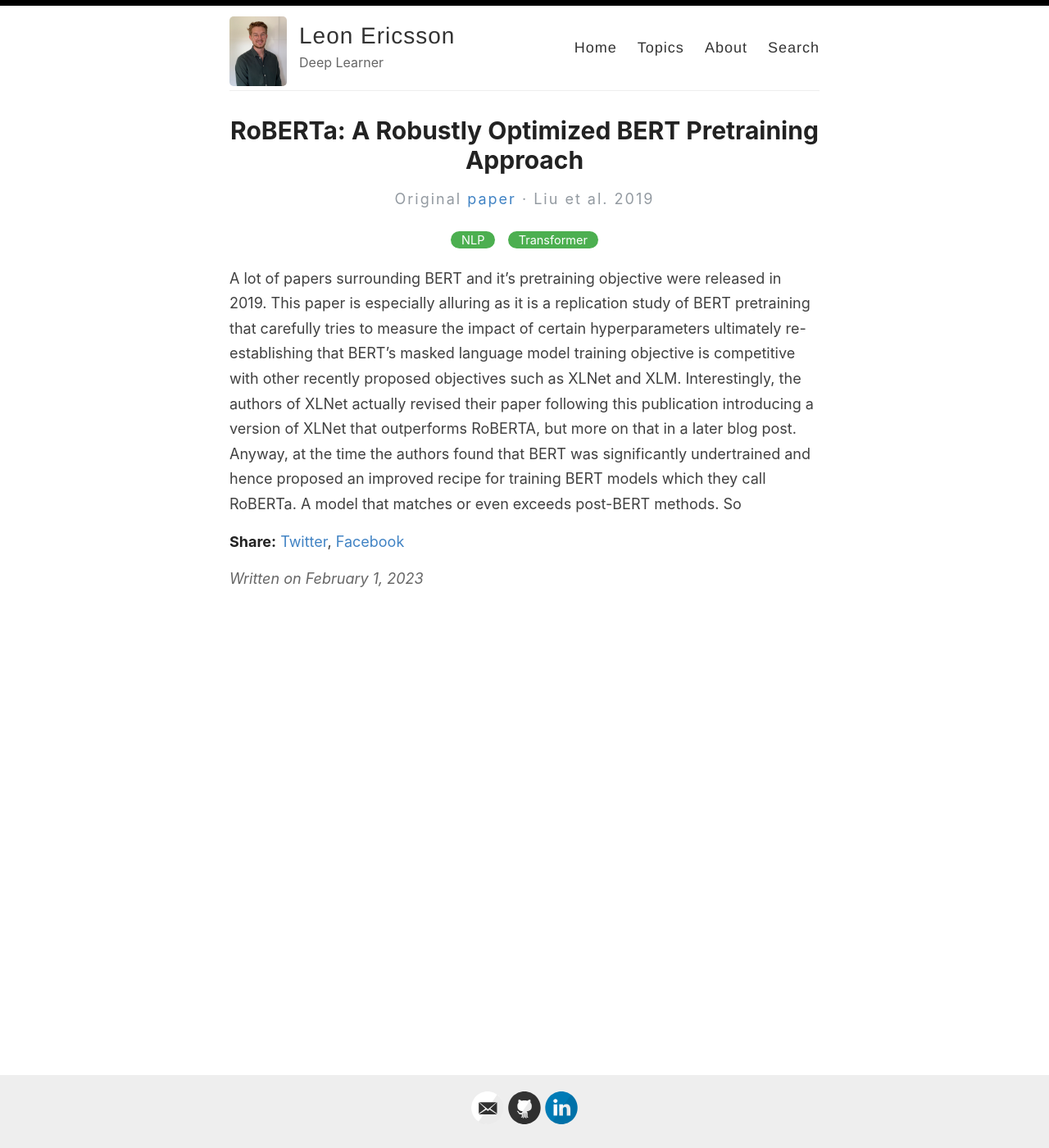
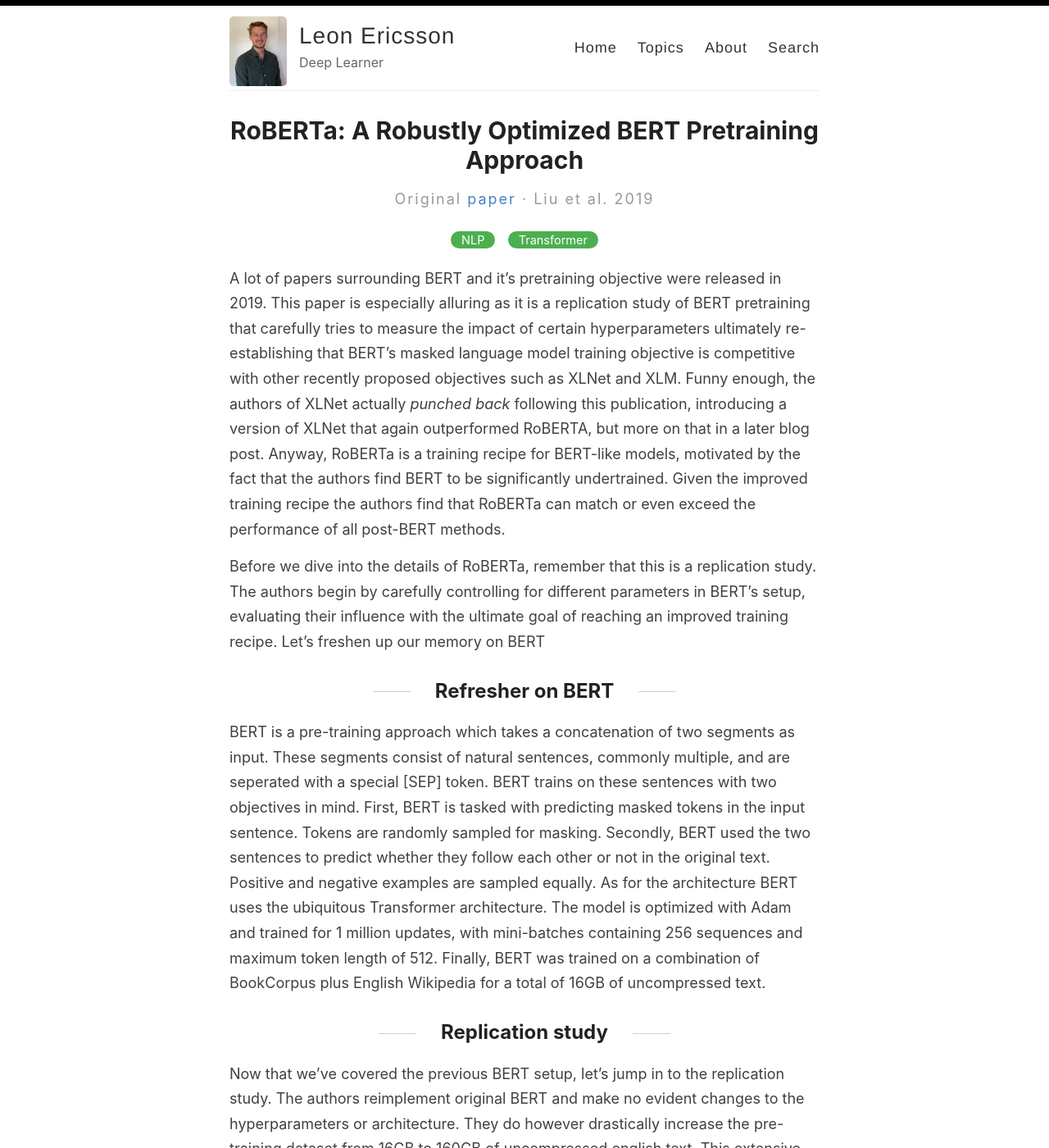
Before and after one commit to LeonEricsson/leonericsson.github.io, a Jekyll site: the page built from _posts/2023-02-01-RoBERTa.md, in a window 1280 px wide and 1400 px high. Shown: the whole window at 82% size. Built offline with Jekyll 4.4.1, drawn with Linux system fonts in a browser that asks for light colours; some of the changed text lies outside the part shown.

Commit message:
roberta paper

```diff
--- a/_posts/2023-02-01-RoBERTa.md
+++ b/_posts/2023-02-01-RoBERTa.md
@@ -8,4 +8,18 @@ author: Liu
 exturl: https://arxiv.org/pdf/1907.11692.pdf
 ---
 
-A lot of papers surrounding BERT and it's pretraining objective were released in 2019. This paper is especially alluring as it is a replication study of BERT pretraining that carefully tries to measure the impact of certain hyperparameters ultimately re-establishing that BERT's masked language model training objective is competitive with other recently proposed objectives such as XLNet and XLM. Interestingly, the authors of XLNet actually revised their paper following this publication introducing a version of XLNet that outperforms RoBERTA, but more on that in a later blog post. Anyway, at the time the authors found that BERT was significantly undertrained and hence proposed an improved recipe for training BERT models which they call RoBERTa. A model that matches or even exceeds post-BERT methods. So
+A lot of papers surrounding BERT and it's pretraining objective were released in 2019. This paper is especially alluring as it is a replication study of BERT pretraining that carefully tries to measure the impact of certain hyperparameters ultimately re-establishing that BERT's masked language model training objective is competitive with other recently proposed objectives such as XLNet and XLM. Funny enough, the authors of XLNet actually *punched back* following this publication, introducing a version of XLNet that again outperformed RoBERTA, but more on that in a later blog post. Anyway, RoBERTa is a training recipe for BERT-like models, motivated by the fact that the authors find BERT to be significantly undertrained. Given the improved training recipe the authors find that RoBERTa can match or even exceed the performance of all post-BERT methods.
+
+Before we dive into the details of RoBERTa, remember that this is a replication study. The authors begin by carefully controlling for different parameters in BERT's setup, evaluating their influence with the ultimate goal of reaching an improved training recipe. Let's freshen up our memory on BERT
+
+## Refresher on BERT
+
+BERT is a pre-training approach which takes a concatenation of two segments as input. These segments consist of natural sentences, commonly multiple, and are seperated with a special [SEP] token. BERT trains on these sentences with two objectives in mind. First, BERT is tasked with predicting masked tokens in the input sentence. Tokens are randomly sampled for masking. Secondly, BERT used the two sentences to predict whether they follow each other or not in the original text. Positive and negative examples are sampled equally. As for the architecture BERT uses the ubiquitous Transformer architecture. The model is optimized with Adam and trained for 1 million updates, with mini-batches containing 256 sequences and maximum token length of 512. Finally, BERT was trained on a combination of BookCorpus plus English Wikipedia for a total of 16GB of uncompressed text.
+
+## Replication study
+Now that we've covered the previous BERT setup, let's jump in to the replication study. The authors reimplement original BERT and make no evident changes to the hyperparameters or architecture. They do however drastically increase the pre-training dataset from 16GB to 160GB of uncompressed english text. This extensive increase is analogous to other studies at the time (GPT and XLNet).
+
+The authors explore and quantify different parts of the BERT training procedure finding a couple of important modifications that either boost efficiency or performance. Switching from a static mask to a dynamic masking scheme skips the need to duplicate the training data with different masks and slightly boost downstream performance. This is particularly beneficial as the training data has increased 10 fold. Next, omitting the Next Sentence Prediction loss matches baseline performance and the authors propose instead to use a *Full-Sentence* input where sentences are sampled contiguously from one document until the total length is 512 tokens. They also propose the use of much larger mini-batch sizes, both for efficiency (parallelization of larger batches is much easier) and performance. Finally they move away from standard BPE encoding to byte-level BPE which was introduced in GPT-2.
+
+## RoBERTa
+All of the procedural modifications noted in the last section are combined and evaluated. This configuration is named RoBERTa and it is evaluated while controlled for both data size and training passes. Results indicate that even when trained on the same dataset as BERT, RoBERTa provides significant improvement. This performance is improved further by training on the combined 160GB dataset mentioned earlier with the same number of training passes indicating the importance of a wide and diverse dataset. Finally the authors train RoBERTa for much longer and continue to see performance improvements all the way from 100k - 500k steps and note that even at 500k have yet to notice overfitting. All in all I find that the authors proved the competence of BERTs pre-training approach given small modifications in addition to once again highlighting the impact that data availability and training time has.
```
